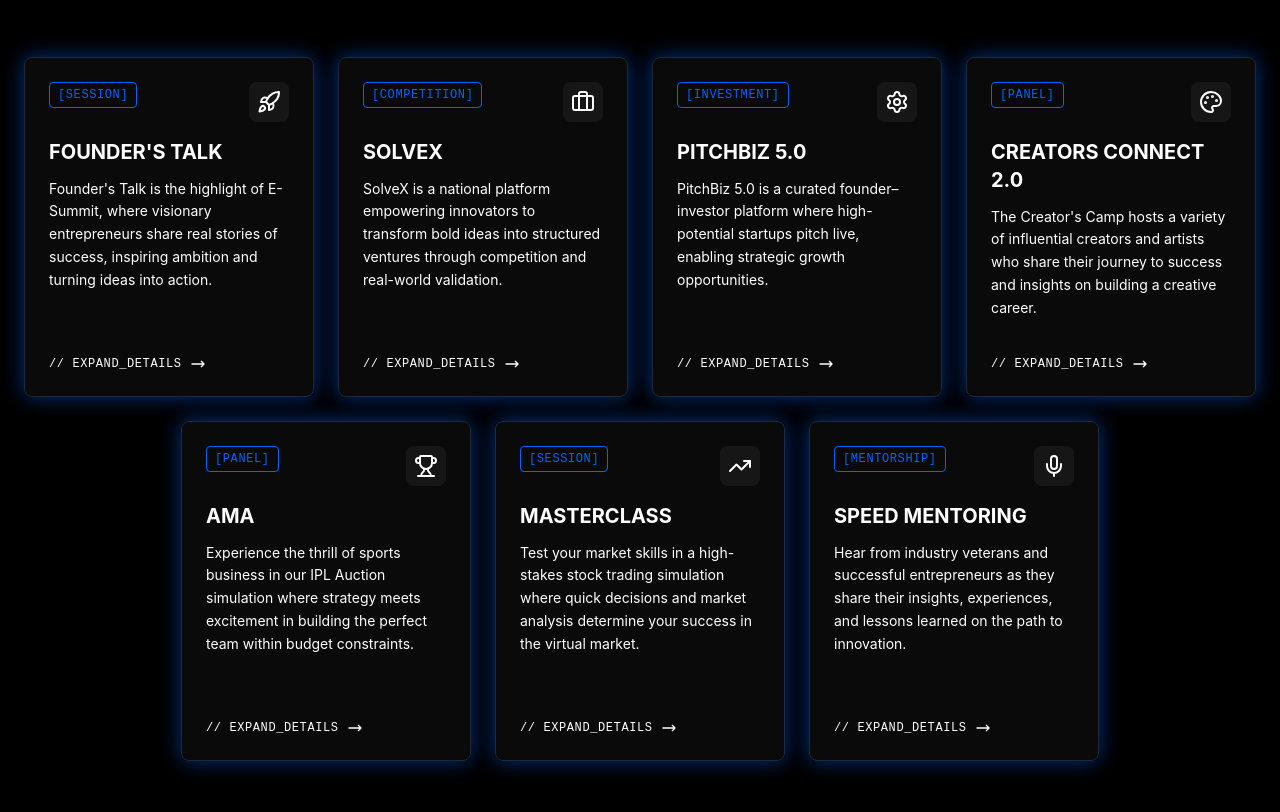
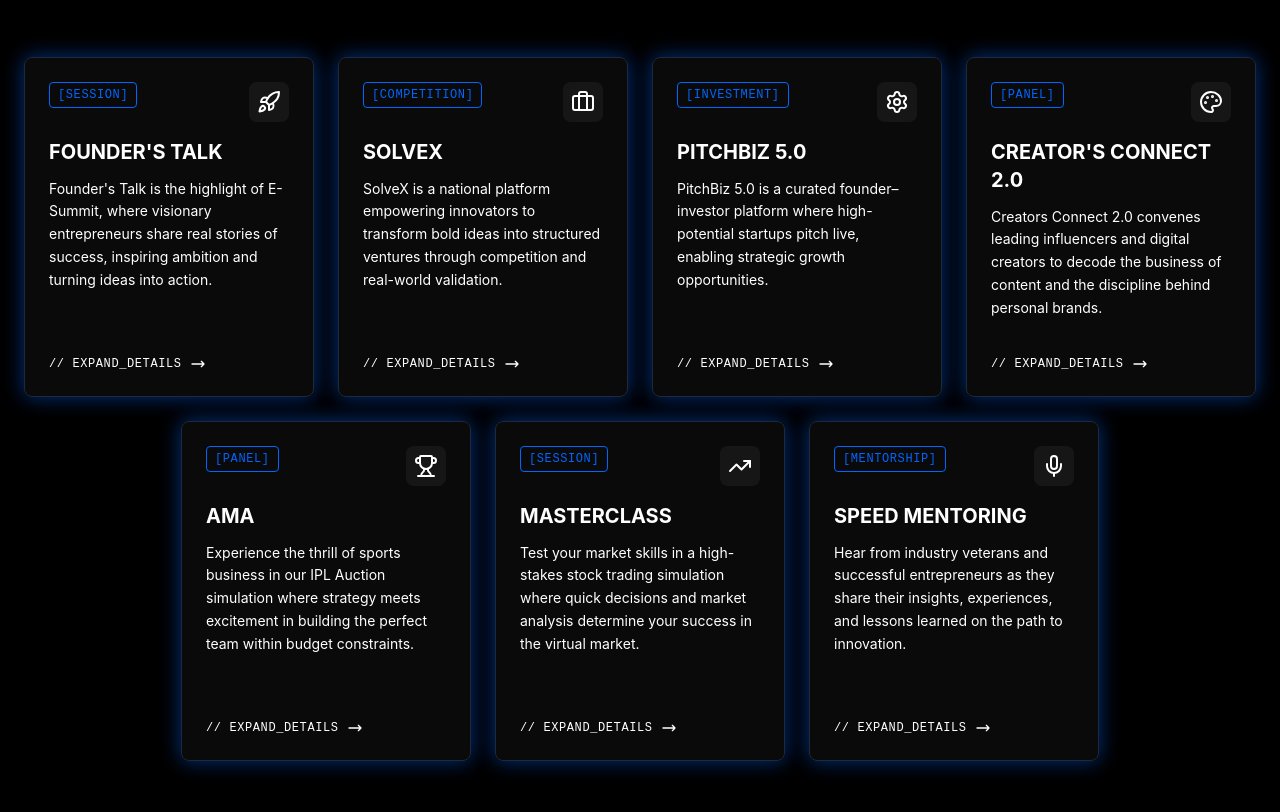
Before and after one commit to Ansh-mick27/AIIHFound_E_summit, a Next.js app: page / in a window 1280 px wide. Shown: the part 2320-3132 px from the top of the page. Built offline with nearby package versions, Linux system fonts and the light colour scheme.

Commit message:
Update Creators Connect 2.0 description text

```diff
--- a/src/components/EventsGrid.tsx
+++ b/src/components/EventsGrid.tsx
@@ -38,8 +38,8 @@ export default function EventsGrid() {
         {
             slug: "creators-connect",
             category: "PANEL", // Renamed from CREATIVE
-            title: "CREATORS CONNECT 2.0",
-            description: "The Creator's Camp hosts a variety of influential creators and artists who share their journey to success and insights on building a creative career.",
+            title: "CREATOR'S CONNECT 2.0",
+            description: "Creators Connect 2.0 convenes leading influencers and digital creators to decode the business of content and the discipline behind personal brands.",
             icon: Palette
         },
         {
--- a/src/data/eventsData.ts
+++ b/src/data/eventsData.ts
@@ -42,10 +42,10 @@ export const eventsData = {
         posters: ["/images/placeholder-event-1.jpg", "/images/placeholder-event-2.jpg", "/images/placeholder-event-3.jpg"]
     },
     "creators-connect": {
-        title: "CREATORS CONNECT 2.0",
+        title: "CREATOR'S CONNECT 2.0",
         category: "PANEL",
-        description: "The Creator's Camp hosts a variety of influential creators and artists who share their journey to success and insights on building a creative career.",
-        longDescription: "Join the revolution of digital creation at Creators Connect 2.0. Meet your favorite influencers, learn the secrets of viral content, and understand the business behind the art. Whether you're a vlogger, artist, or writer, this panel is for you.",
+        description: "Creators Connect 2.0 convenes leading influencers and digital creators to decode the business of content and the discipline behind personal brands.",
+        longDescription: "Creators Connect 2.0 convenes leading influencers and digital creators to decode the business of content and the discipline behind personal brands. Meet your favorite influencers, learn the secrets of viral content, and understand the business behind the art. Whether you're a vlogger, artist, or writer, this panel is for you.",
         icon: Palette,
         details: [
             { label: "Date", value: "TBA" },
```
